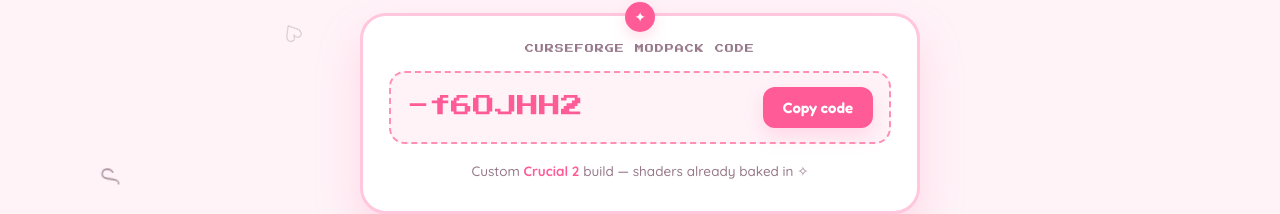
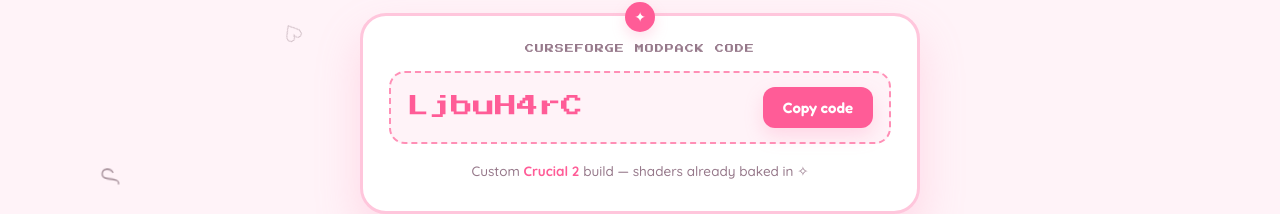
Before and after one commit to planet-X9/planet-X9.github.io, a plain HTML site: page vivlandoInstructions.html in a window 1280 px wide. Shown: the part 454-668 px from the top of the page. Drawn offline with Linux system fonts and the light colour scheme.

Commit message:
Add files via upload

```diff
--- a/vivlandoInstructions.html
+++ b/vivlandoInstructions.html
@@ -350,7 +350,7 @@
     <div class="code-card">
       <div class="code-label">CurseForge Modpack Code</div>
       <div class="code-pill">
-        <code id="code">-f6OJHH2</code>
+        <code id="code">LjbuH4rC</code>
         <button class="copy-btn" id="copyBtn" onclick="copyCode()">Copy code</button>
       </div>
       <p class="code-hint">Custom <b>Crucial 2</b> build — shaders already baked in ✧</p>
```
